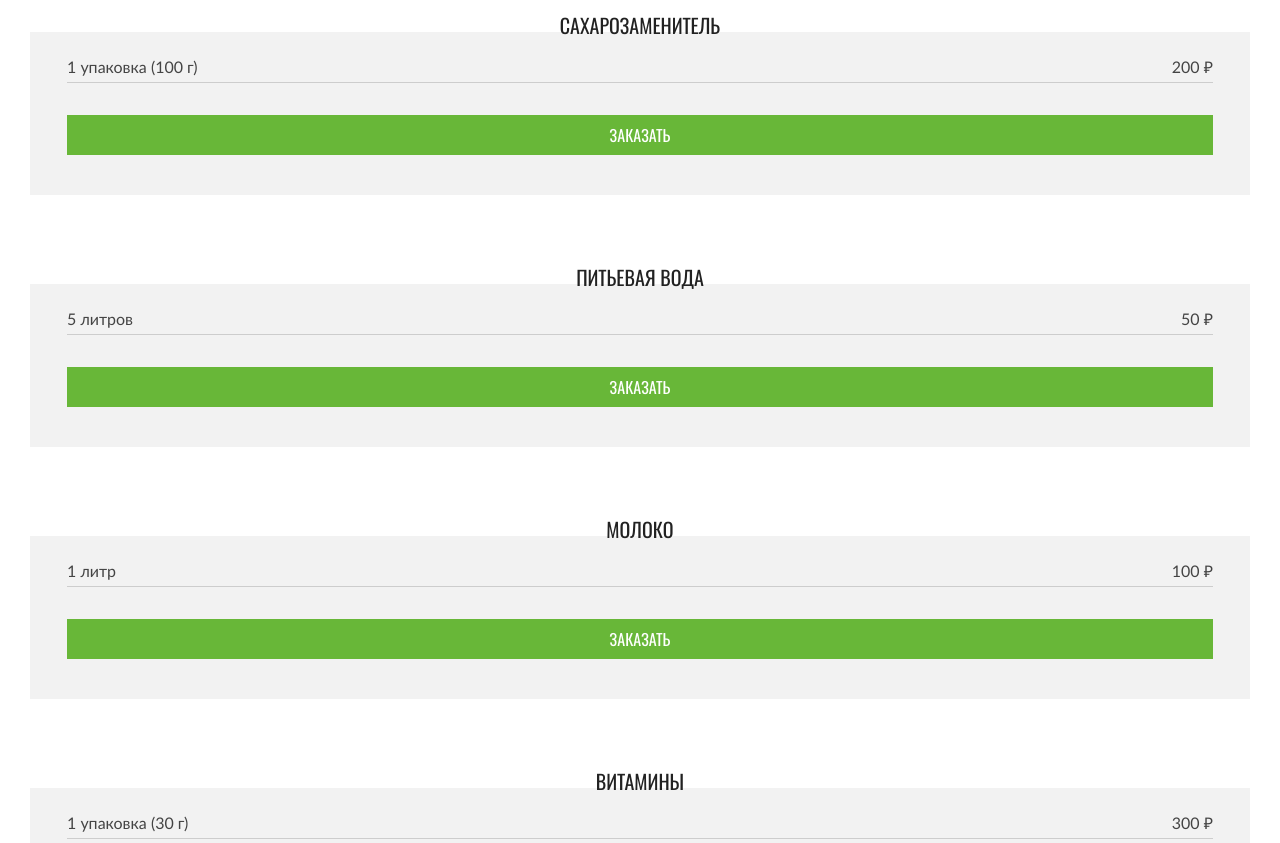
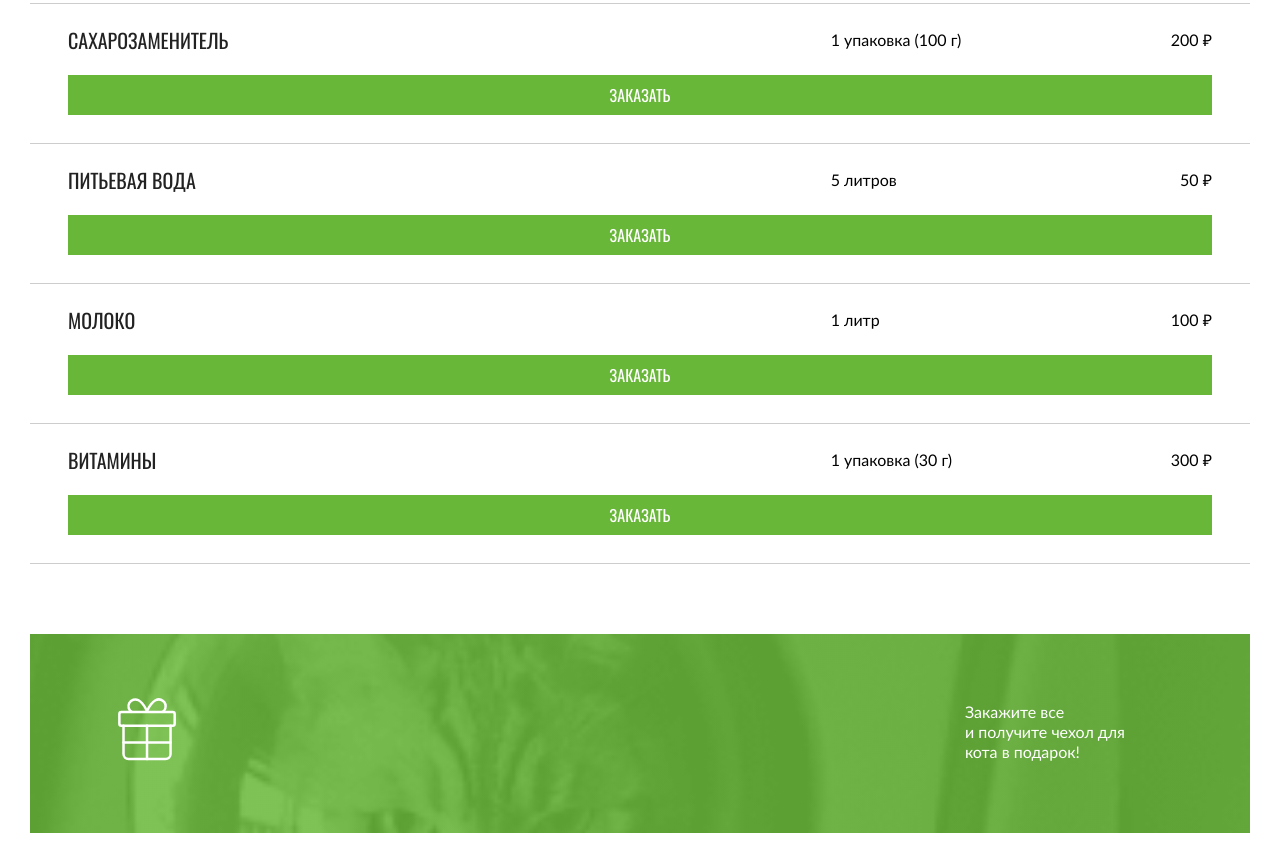
Before and after one commit to htmlacademy-adaptive/83960-cat-energy-29, a website: page source/catalog.html in a window 1280 px wide. Shown: the part 2697-3540 px from the top of the page. Drawn offline with nearby package versions, Linux system fonts and the light colour scheme; files that its build step writes are made by us from their sources.

Commit message:
Закончил сетку для каталога товаров

```diff
--- a/source/catalog.html
+++ b/source/catalog.html
@@ -261,81 +261,72 @@
           </li>
         </ul>
       </section>
-      <section class="goods goods--extra">
-        <h2 class="goods__title">Дополнительные товары</h2>
-        <ul class="gridlist goods__list goods__list--extra">
-          <li class="goods__item goods__item--extra">
-            <div class="product-card product-card--extra">
-              <p class="product-card__title product-card__title--extra">
+      <section class="extra">
+        <h2 class="extra__title">Дополнительные товары</h2>
+        <div class="extra__wrapper">
+          <ul class="list extra__list">
+            <li class="extra__item">
+              <div class="extra-card">
+                <p class="extra-card__title">
                   Сахарозаменитель
                 </p>
-              <dl class="deflist product-card__features product-card__features--extra">
-                <div class="product-card__item">
-                  <dt class="key product-card__key">1 упаковка (100 г)</dt>
-                  <dd class="value product-card__value">200 ₽</dd>
-                </div>
+                <dl class="deflist extra-card__features">
+                  <dt class="key extra-card__key">1 упаковка (100 г)</dt>
+                  <dd class="value extra-card__value">200 ₽</dd>
                 </dl>
-              <button class="button product-card__button product-card__button--extra" type="button">
+                <button class="button extra-card__button" type="button">
                   Заказать
                 </button>
               </div>
             </li>
-          <li class="goods__item goods__item--extra">
-            <div class="product-card product-card--extra">
-              <p class="product-card__title product-card__title--extra">
+            <li class="extra__item">
+              <div class="extra-card">
+                <p class="extra-card__title">
                   Питьевая вода
                 </p>
-              <dl class="deflist product-card__features product-card__features--extra">
-                <div class="product-card__item">
-                  <dt class="key product-card__key">5 литров</dt>
-                  <dd class="value product-card__value">50 ₽</dd>
-                </div>
+                <dl class="deflist extra-card__features">
+                  <dt class="key extra-card__key">5 литров</dt>
+                  <dd class="value extra-card__value">50 ₽</dd>
                 </dl>
-              <button class="button product-card__button product-card__button--extra" type="button">
+                <button class="button extra-card__button" type="button">
                   Заказать
                 </button>
               </div>
             </li>
-          <li class="goods__item goods__item--extra">
-            <div class="product-card product-card--extra">
-              <p class="product-card__title product-card__title--extra">
+            <li class="extra__item">
+              <div class="extra-card">
+                <p class="extra-card__title">
                   Молоко
                 </p>
-              <dl class="deflist product-card__features product-card__features--extra">
-                <div class="product-card__item">
-                  <dt class="key product-card__key">1 литр</dt>
-                  <dd class="value product-card__value">100 ₽</dd>
-                </div>
+                <dl class="deflist extra-card__features">
+                  <dt class="key extra-card__key">1 литр</dt>
+                  <dd class="value extra-card__value">100 ₽</dd>
                 </dl>
-              <button class="button product-card__button product-card__button--extra" type="button">
+                <button class="button extra-card__button" type="button">
                   Заказать
                 </button>
               </div>
             </li>
-          <li class="goods__item goods__item--extra">
-            <div class="product-card product-card--extra">
-              <p class="product-card__title product-card__title--extra">
+            <li class="extra__item">
+              <div class="extra-card">
+                <p class="extra-card__title">
                   Витамины
                 </p>
-              <dl class="deflist product-card__features product-card__features--extra">
-                <div class="product-card__item">
+                <dl class="deflist extra-card__features">
                   <dt class="key product-card__key">1 упаковка (30 г)</dt>
                   <dd class="value product-card__value">300 ₽</dd>
-                </div>
                 </dl>
-              <button class="button product-card__button product-card__button--extra" type="button">
+                <button class="button extra-card__button" type="button">
                   Заказать
                 </button>
               </div>
             </li>
           </ul>
-      </section>
-        <section class="gift">
-          <h2 class="visually-hidden">Бонус для покумателей</h2>
-          <div class="gift__wrapper">
+          <div class="gift">
             <p class="gift__description">
-              Закажите все и получите чехол для кота в подарок!
+              Закажите все<span>и получите чехол для</span><span>кота в подарок!</span>
             </p>
+          </div>
         </div>
       </section>
       <section class="contacts contacts--catalog">
--- a/source/sass/catalog/catalog.scss
+++ b/source/sass/catalog/catalog.scss
@@ -12,7 +12,7 @@
   margin-bottom: 25px;
 }
 
-.goods--extra {
+.extra {
   margin-bottom: 35px;
 }
 
@@ -31,6 +31,10 @@
   .goods {
     margin-bottom: 70px;
   }
+
+  .extra {
+    margin-bottom: 75px;
+  }
 }
 
 @media screen and (min-width: 1440px) {
--- /dev/null
+++ b/source/sass/catalog/extra-card.scss
@@ -0,0 +1,76 @@
+.extra-card {
+  padding: 13px 0 19px;
+}
+
+.extra-card__title {
+  color: var(--additional-text-color-2);
+  font-size: 16px;
+  line-height: 16px;
+  text-transform: uppercase;
+  margin-top: 0;
+  margin-bottom: 13px;
+}
+
+.extra-card__features {
+  font-family: var(--secondary-font);
+  font-size: 14px;
+  line-height: 14px;
+  margin-bottom: 15px;
+  display: flex;
+  justify-content: space-between;
+  gap: 20px;
+}
+
+.extra-card__button {
+  // margin: 0;
+  // grid-column: auto;
+  padding: 10px 20px;
+  width: 100%;
+
+  &:hover {
+    background-color: var(--status-color);
+  }
+
+  &:active {
+    color: rgba(255, 255, 255, 0.3);
+  }
+}
+
+@media screen and (min-width: 768px) {
+  .extra-card {
+    padding: 26px 38px 28px;
+    display: grid;
+    grid-template-columns: 2fr 1fr;
+    row-gap: 25px;
+  }
+
+  .extra-card__title {
+    font-size: 20px;
+    line-height: 20px;
+    margin: 0;
+  }
+
+  .extra-card__features {
+    font-size: 16px;
+    line-height: 20px;
+    margin: 0;
+  }
+
+  .extra-card__button {
+    grid-column: span 2;
+  }
+}
+
+@media screen and (min-width: 1440px) {
+  .extra-card {
+    padding: 15px 0 17px;
+    grid-template-columns: repeat(3, 1fr);
+    row-gap: 0;
+    column-gap: 40px;
+    align-items: center;
+  }
+
+  .extra-card__button {
+    grid-column: auto;
+  }
+}
--- /dev/null
+++ b/source/sass/catalog/extra.scss
@@ -0,0 +1,77 @@
+.extra__title {
+  margin: 0;
+  font-size: 24px;
+  line-height: 24px;
+  font-weight: 400;
+  display: grid;
+  grid-template-columns: max-content auto;
+  align-items: center;
+  column-gap: 20px;
+  margin-bottom: 36px;
+  margin-left: 20px;
+
+  &::after {
+    display: block;
+    content: "";
+    width: 100%;
+    height: 2px;
+    background-color: var(--secondary-background-color);
+  }
+}
+
+.extra__wrapper {
+  padding: 0 20px;
+}
+
+.extra__list {
+  border-bottom: 1px solid var(--special-grey);
+  margin-bottom: 35px;
+}
+
+.extra__item {
+  border-top: 1px solid var(--special-grey);
+}
+
+@media screen and (min-width: 768px) {
+  .extra__title {
+    margin: 0;
+    font-size: 36px;
+    line-height: 36px;
+    grid-template-columns: 30px max-content auto;
+    column-gap: 40px;
+    margin-bottom: 80px;
+
+    &::before {
+      display: block;
+      content: "";
+      width: 100%;
+      height: 2px;
+      background-color: var(--secondary-background-color);
+    }
+  }
+
+  .extra__wrapper {
+    padding: 0 30px;
+  }
+
+  .extra__list {
+    margin-bottom: 70px;
+  }
+}
+
+@media screen and (min-width: 1440px) {
+  .extra__title {
+    grid-template-columns: 70px max-content auto;
+  }
+
+  .extra__wrapper {
+    padding: 0 110px;
+    display: flex;
+  }
+
+  .extra__list {
+    margin: 0;
+    width: 73%;
+    margin-right: auto;
+  }
+}
--- a/source/sass/catalog/gift.scss
+++ b/source/sass/catalog/gift.scss
@@ -1,15 +1,12 @@
 .gift {
-  padding: 0 20px;
-}
-
-.gift__wrapper {
   padding: 58px 20px 43px;
   background-color: transparent;
   background-image:
     linear-gradient(0deg, rgba(104, 183, 56, 0.85), rgba(104, 183, 56, 0.85)),
     url("../../img/catalog/gift-background-mobile.png");
   background-repeat: no-repeat;
-  background-size: cover;
+  background-size: contain;
+  background-position: center;
   display: flex;
   flex-direction: column;
   align-items: center;
@@ -29,10 +26,41 @@
 
 .gift__description {
   margin: 0;
-  width: 70%;
   color: var(--secondary-text-color);
   font-family: var(--secondary-font);
   font-size: 16px;
   line-height: 20px;
-  text-align: center;
+  display: flex;
+  flex-direction: column;
+  align-items: center;
 }
+
+
+@media screen and (min-width: 768px) {
+  .gift {
+    flex-direction: row;
+    justify-content: space-between;
+    background-size: cover;
+    padding: 57px 125px 60px 77px;
+
+    &::before {
+      width: 80px;
+      height: 82px;
+    }
+  }
+
+  .gift__description {
+    align-items: flex-start;
+  }
+}
+
+@media screen and (min-width: 1440px) {
+  .gift {
+    flex-direction: column;
+    width: 20%;
+    padding: 56px 40px 43px;
+    // justify-content: space-between;
+    // background-size: cover;
+    // padding: 57px 125px 60px 77px;
+  }
+}
--- a/source/sass/catalog/goods.scss
+++ b/source/sass/catalog/goods.scss
@@ -8,39 +8,6 @@
 
 .goods__item--more {
   border-bottom: 1px solid var(--status-color-2);
-}
-
-.goods__title {
-  margin: 0;
-  font-size: 24px;
-  line-height: 24px;
-  font-weight: 400;
-  display: grid;
-  grid-template-columns: max-content auto;
-  align-items: center;
-  column-gap: 20px;
-  margin-bottom: 36px;
-  margin-left: 20px;
-
-  &::after {
-    display: block;
-    content: "";
-    width: 100%;
-    height: 2px;
-    background-color: var(--secondary-background-color);
-  }
-}
-
-.goods__list--extra {
-  padding: 0 20px;
-}
-
-.goods__item--extra {
-  border-color: var(--special-grey);
-
-  &:last-child {
-    border-bottom: 1px solid var(--special-grey);
-  }
 }
 
 .goods__gift {
@@ -54,7 +21,7 @@
     gap: 60px;
   }
 
-  .goods__title {
+/*   .goods__title {
     margin: 0;
     font-size: 36px;
     line-height: 36px;
@@ -70,7 +37,7 @@
       background-color: var(--secondary-background-color);
     }
   }
-
+ */
   .goods__item {
     border: none;
   }
@@ -78,18 +45,14 @@
   .goods__item--more {
     align-self: flex-end;
   }
-
+/*
   .goods__list--extra {
     grid-template-columns: 1fr;
     // padding: 0 30px;
-  }
+  } */
 }
 
 @media screen and (min-width: 1440px) {
-  .goods__title {
-    grid-template-columns: 70px max-content auto;
-  }
-
   .goods__list {
     padding: 0 110px;
     grid-template-columns: repeat(4, 1fr);
--- a/source/sass/catalog/product-card.scss
+++ b/source/sass/catalog/product-card.scss
@@ -56,18 +56,22 @@
 }
 
 .product-card--more {
+  --mark-size: 30px;
+  --mark-thickness: 2px;
   padding: 25px 20px;
   grid-template-columns: 1fr;
 
   &::before {
     display: block;
-    width: 30px;
-    height: 30px;
+    width: var(--mark-size);
+    height: var(--mark-size);
     justify-self: center;
     margin-bottom: 23px;
     content: "";
     background-image:
-      linear-gradient(0deg, transparent 47%, #d3d3d3 47%, #d3d3d3 53%, transparent 53%),
+      // linear-gradient(0deg, transparent 47%, #d3d3d3 47%, #d3d3d3 53%, transparent 53%),
+      // linear-gradient(90deg, var(--primary-background-color) 47%, #d3d3d3 47%, #d3d3d3 53%, var(--primary-background-color) 53%);
+      linear-gradient(0deg, transparent calc(var(--mark-size)/2 - var(--mark-thickness)/2), #d3d3d3 calc(var(--mark-size)/2 - var(--mark-thickness)/2), #d3d3d3 calc(var(--mark-size)/2 + var(--mark-thickness)/2), transparent calc(var(--mark-size)/2 + var(--mark-thickness)/2)),
       linear-gradient(90deg, var(--primary-background-color) 47%, #d3d3d3 47%, #d3d3d3 53%, var(--primary-background-color) 53%);
   }
 }
@@ -99,29 +103,6 @@
   &:active {
     color: rgba(44, 44, 44, 0.3);
   }
-}
-
-.product-card--extra {
-  padding: 13px 0 19px;
-  grid-template-columns: 1fr;
-  // border-top: 1px solid var(--special-grey);
-}
-
-.product-card__title--extra {
-  line-height: 16px;
-  margin-bottom: 13px;
-}
-
-.product-card__features--extra {
-  font-size: 14px;
-  line-height: 14px;
-  margin-bottom: 15px;
-}
-
-
-.product-card__button--extra {
-  margin: 0;
-  grid-column: auto;
 }
 
 @media screen and (min-width: 768px) {
@@ -169,18 +150,19 @@
   }
 
   .product-card--more {
+    --mark-size: 60px;
     padding: 50px 20px 40px;
     grid-template-columns: 1fr;
     background-image: none;
     border: 2px solid var(--additional-background-color);
 
     &::before {
-      width: 60px;
-      height: 60px;
+      // width: 60px;
+      // height: 60px;
       margin-bottom: 50px;
-      background-image:
-        linear-gradient(0deg, transparent 29px, #d3d3d3 29px, #d3d3d3 31px, transparent 31px),
-        linear-gradient(90deg, var(--primary-background-color) 29px, #d3d3d3 29px, #d3d3d3 31px, var(--primary-background-color) 31px);
+      // background-image:
+        // linear-gradient(0deg, transparent 29px, #d3d3d3 29px, #d3d3d3 31px, transparent 31px),
+        // linear-gradient(90deg, var(--primary-background-color) 29px, #d3d3d3 29px, #d3d3d3 31px, var(--primary-background-color) 31px);
     }
   }
 
@@ -192,6 +174,21 @@
     align-items: center;
     gap: 0;
     margin-bottom: 82px;
+  }
+
+  .product-card--extra {
+    padding: 26px 38px 28px;
+    grid-template-columns: 2fr 1fr;
+    background-image: none;
+  }
+
+  .product-card__item--extra {
+    border: none;
+  }
+
+
+  .product-card__button--extra {
+    grid-column: span 2;
   }
 }
 
--- a/source/sass/style.scss
+++ b/source/sass/style.scss
@@ -13,6 +13,8 @@
 @import "./form/fieldset.scss";
 @import "./catalog/catalog.scss";
 @import "./catalog/goods.scss";
+@import "./catalog/extra.scss";
+@import "./catalog/extra-card.scss";
 // @import "./catalog/features-list.scss";
 @import "./catalog/product-card.scss";
 @import "./catalog/gift.scss";
```
Lines whose indentation alone changed are shown as unchanged.
